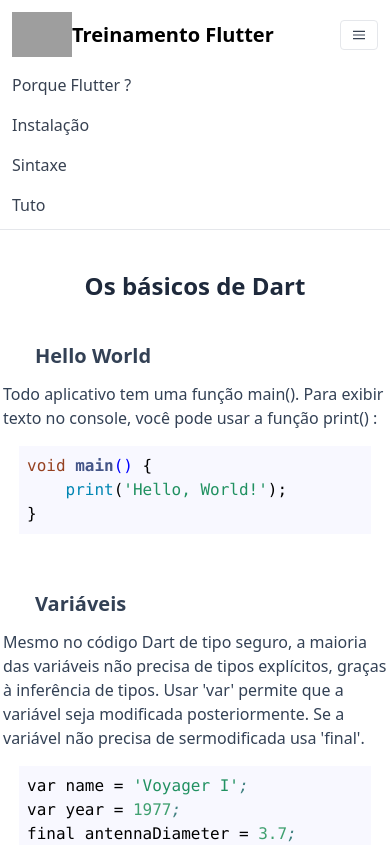
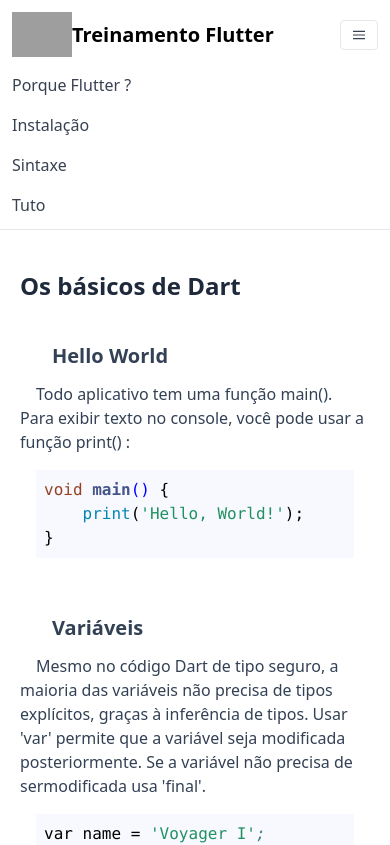
Before and after one commit to beirao/Flutter-treinamento, a Next.js app: page /syntax in a window 390 px wide. Shown: the top 845 px of the page. Built offline with nearby package versions, Linux system fonts and the light colour scheme; grey boxes are pictures that could not be loaded.

Commit message:
full smartphone adaptation done

```diff
--- a/components/Topic.jsx
+++ b/components/Topic.jsx
@@ -3,32 +3,23 @@
 
 export default function Topic({ title, text, code, videoLink }) {
   return (
-    <div>
-      <p className="text-left max-w-fit	">
+    <div className="flex flex-col max-w-3xl">
       <p className="font-semibold indent-8 my-3 text-xl text-slate-700">
         {title}
       </p>
-        <p className="w-96">
-          {text ? text : ""}
+      <p className="indent-4">{text ? text : ""}</p>
+
       {code ? (
-            <SyntaxHighlighter
-              language="Javascript"
-              style={docco}
-              className="m-4"
-            >
+        <SyntaxHighlighter language="Javascript" style={docco} className="m-4">
           {code}
         </SyntaxHighlighter>
       ) : (
         ""
       )}
-        </p>
-      </p>
-
+      <div className="items-center justify-center">
         {videoLink ? (
           <iframe
-          className="mt-6"
-          width="760"
-          height="500"
+            className="min-mx-5 mt-4 mx-auto"
             src={videoLink}
             frameborder="0"
             allowfullscreen="allowfullscreen"
@@ -36,12 +27,11 @@
             msallowfullscreen="msallowfullscreen"
             oallowfullscreen="oallowfullscreen"
             webkitallowfullscreen="webkitallowfullscreen"
-        ></iframe>
+          />
         ) : (
           ""
         )}
-
-      {/* <hr /> */}
+      </div>
     </div>
   );
 }
--- a/pages/index.js
+++ b/pages/index.js
@@ -4,7 +4,7 @@
   return (
     <div className="min-h-screen mt-10">
       <div className="grid place-items-center">
-        <div className="grid grid-cols-1 gap-7 place-items-center text-slate-700 mx-2 max-w-3xl">
+        <div className="grid grid-cols-1 gap-7 place-items-center text-slate-700 mx-5 max-w-3xl">
           <p className="font-semibold text-2xl text-black">O que é Flutter?</p>
 
           <p className="indent-8 ...">
--- a/pages/syntax.js
+++ b/pages/syntax.js
@@ -1,11 +1,10 @@
-import SyntaxHighlighter from "react-syntax-highlighter";
 import Topic from "../components/Topic";
 
 export default function Home() {
   return (
     <div className="min-h-screen mt-10">
       <div className="grid place-items-center">
-        <div className="grid grid-cols-1 gap-7 place-items-center  text-slate-700 mx-2 max-w-3xl">
+        <div className="grid grid-cols-1 gap-7 place-items-left text-slate-700 max-w-3xl mx-5">
           <p className="font-semibold text-2xl text-slate-800">
             Os básicos de Dart
           </p>
--- a/pages/tuto.js
+++ b/pages/tuto.js
@@ -4,7 +4,7 @@
   return (
     <div className="min-h-screen mt-10">
       <div className="grid place-items-center">
-        <div className="grid grid-cols-1 gap-7 place-items-center  text-slate-700 mx-2 max-w-3xl">
+        <div className="grid grid-cols-1 gap-7 place-items-left text-slate-700 max-w-3xl mx-5">
           <Topic
             title={"Criação de um projeto"}
             text={
--- a/styles/Home.module.css
+++ b/styles/Home.module.css
@@ -1,5 +1,8 @@
 .container {
   padding: 0 2rem;
+}
+.ex1 {
+  max-width: 750px;
 }
 
 .main {
```
Lines whose indentation alone changed are shown as unchanged.
